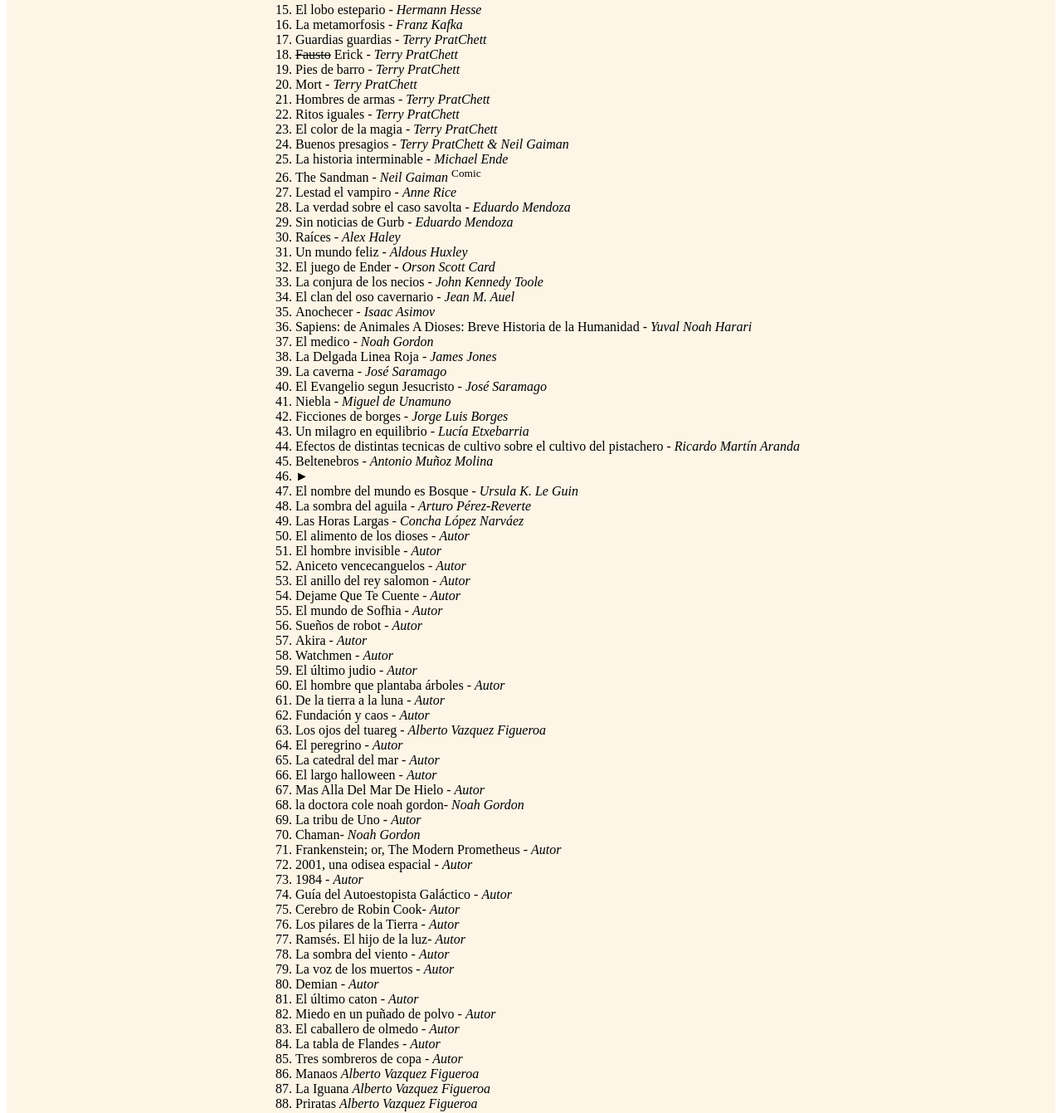
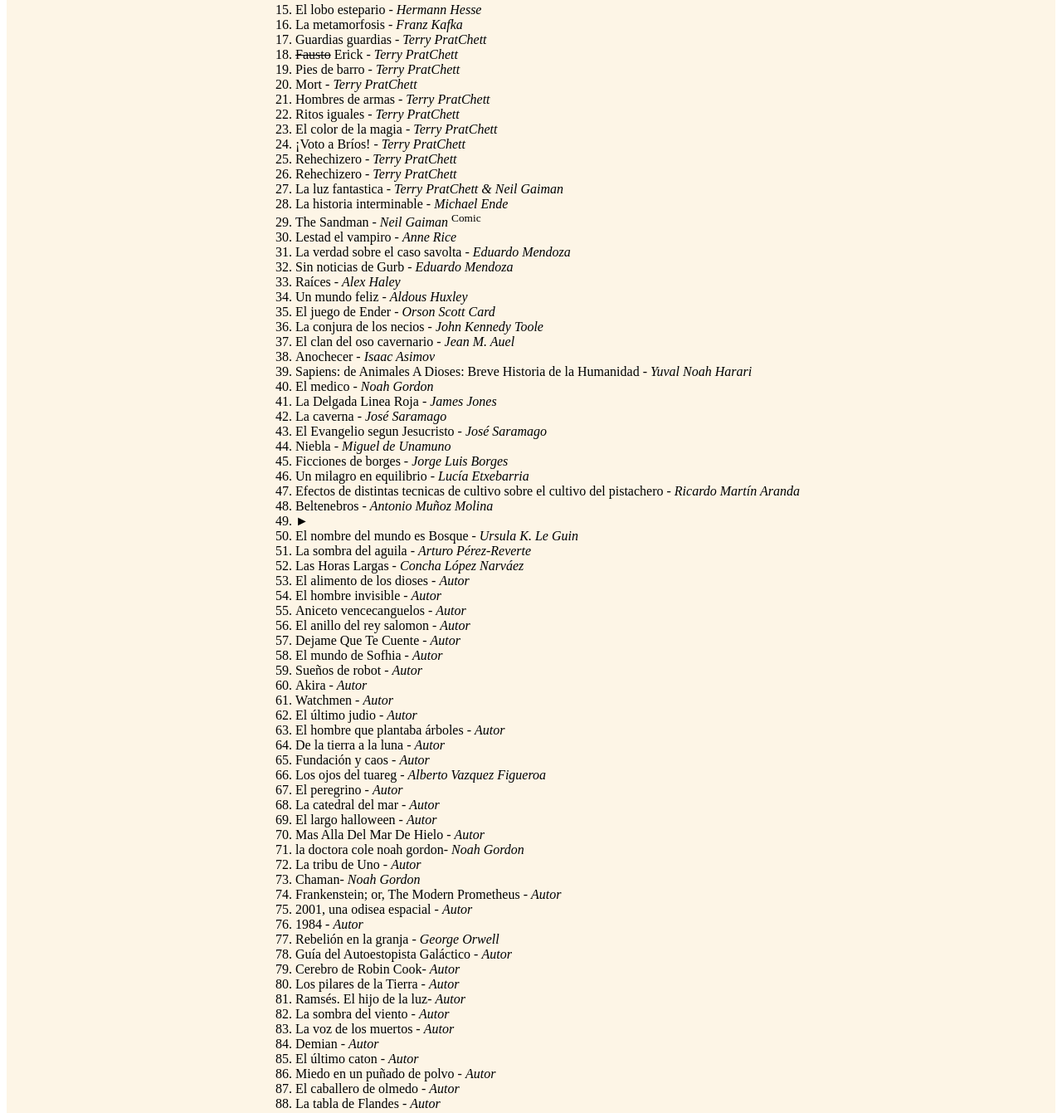
Before and after one commit to Erick31416/Erick31416.github.io, a plain HTML site: page libros/verwenza.html in a window 1280 px wide. Shown: the part 312-1653 px from the top of the page at 83% size. Drawn offline with Linux system fonts and the light colour scheme.

Commit message:
3 libros mas

```diff
--- a/libros/verwenza.html
+++ b/libros/verwenza.html
@@ -45,7 +45,10 @@
             <li>Hombres de armas - <i>Terry PratChett</i> </li>
             <li>Ritos iguales  - <i>Terry PratChett</i> </li>
             <li>El color de la magia  - <i>Terry PratChett</i> </li>
-            <li>Buenos presagios - <i>Terry PratChett & Neil Gaiman</i> </li>
+            <li>¡Voto a Bríos!  - <i>Terry PratChett</i> </li>
+            <li>Rehechizero  - <i>Terry PratChett</i> </li>
+            <li>Rehechizero  - <i>Terry PratChett</i> </li>
+            <li>La luz fantastica - <i>Terry PratChett & Neil Gaiman</i> </li>
             <li>La historia interminable - <i>Michael Ende</i> </li>
             <li>The Sandman - <i>Neil Gaiman</i> <sup>Comic</sup> </li>
             <li>Lestad el vampiro - <i>Anne Rice</i> </li>
@@ -95,6 +98,7 @@
             <li>Frankenstein; or, The Modern Prometheus - <i>Autor</i> </li>
             <li>2001, una odisea espacial - <i>Autor</i> </li>
             <li>1984 - <i>Autor</i> </li>
+            <li>Rebelión en la granja - <i>George Orwell</i> </li>
             <li>Guía del Autoestopista Galáctico - <i>Autor</i> </li>
             <li>Cerebro de Robin Cook- <i>Autor</i> </li>
             <li>Los pilares de la Tierra - <i>Autor</i> </li>
```
